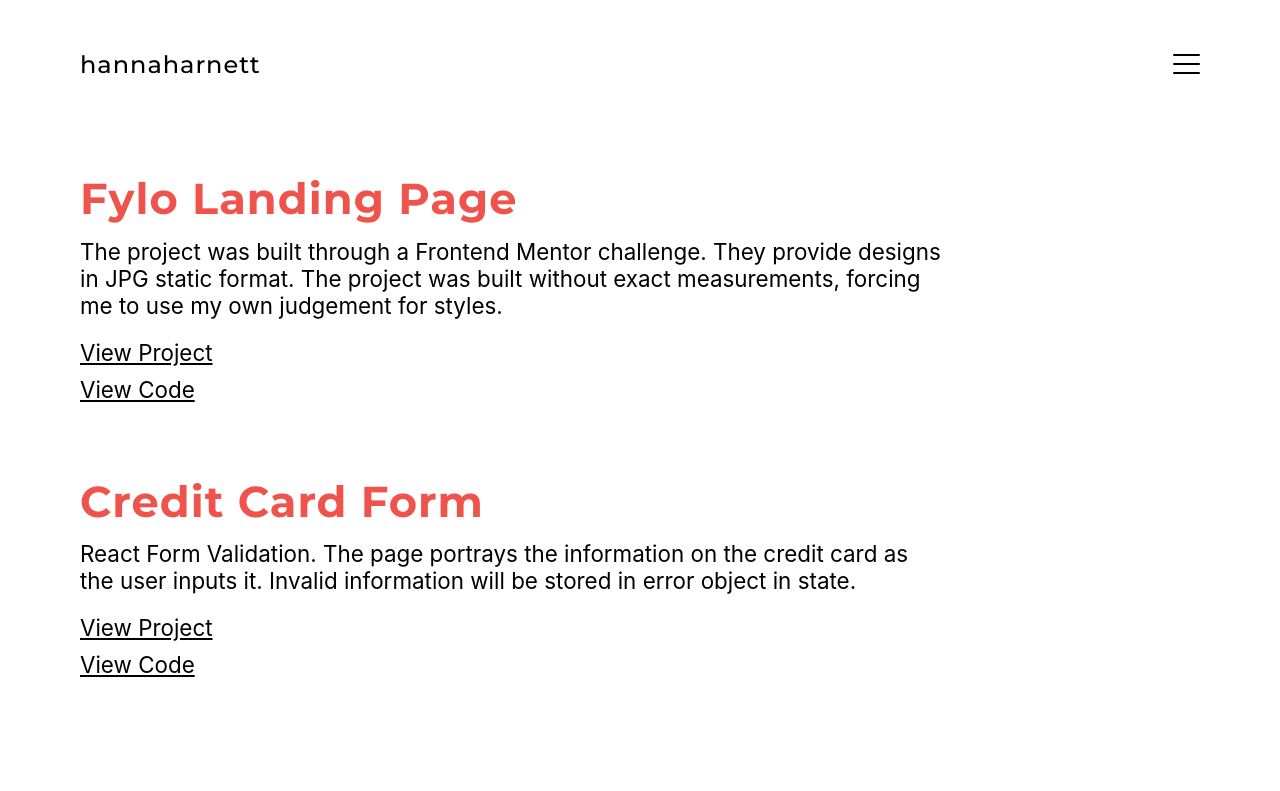
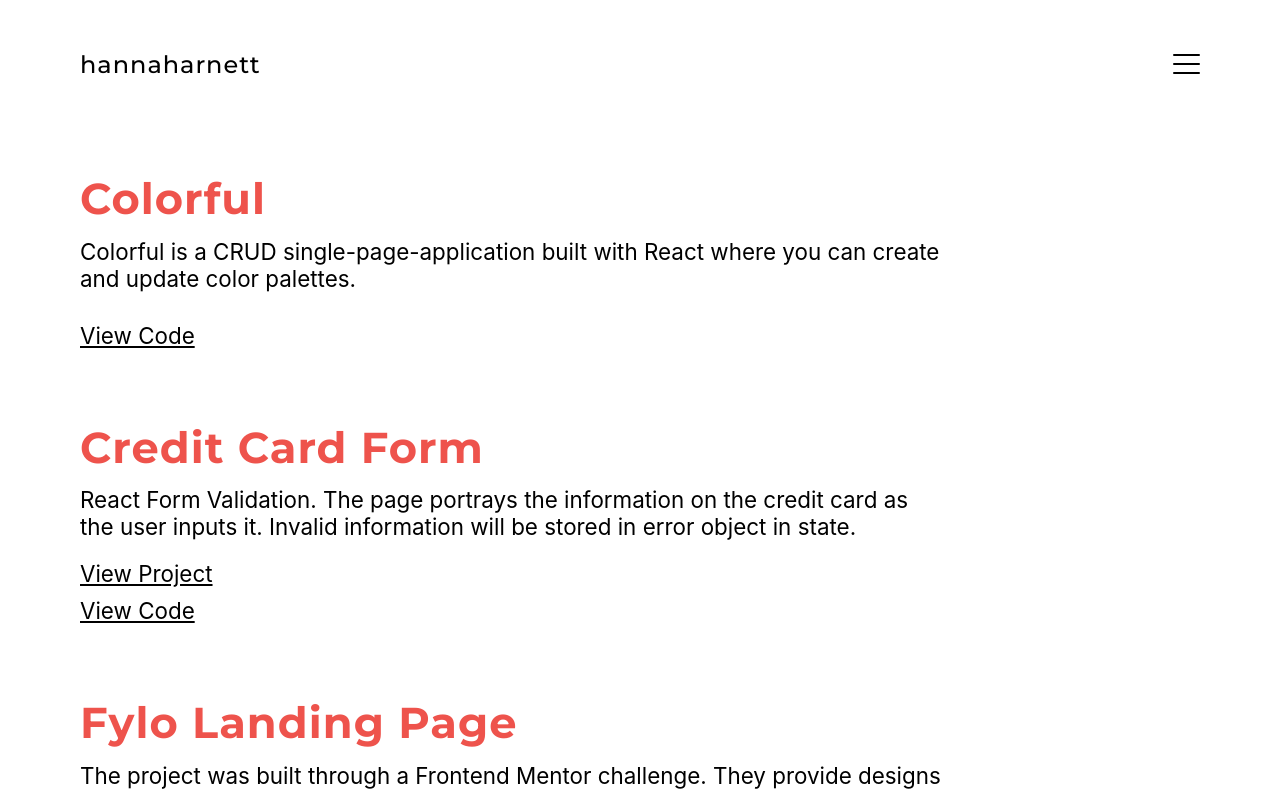
Before and after one commit to hannaharnett/portfolio, a React (Create React App) app: page /projects in a window 1280 px wide. Shown: the top 791 px of the page. Built offline with nearby package versions, Linux system fonts and the light colour scheme.

Commit message:
Add Colorful project and update resume

```diff
--- a/src/ExternalLink.js
+++ b/src/ExternalLink.js
@@ -13,9 +13,10 @@ const Url = styled.a`
 
 class ExternalLink extends Component {
   render() {
+    const { link, name } = this.props;
     return (
-      <Url target="_blank" rel="noopener noreferrer" href={this.props.link}>
-        {this.props.name}
+      <Url target="_blank" rel="noopener noreferrer" href={link}>
+        {name}
       </Url>
     );
   }
--- a/src/Menu.js
+++ b/src/Menu.js
@@ -43,23 +43,24 @@ const MenuContainer = styled.section`
 
 class Menu extends Component {
   render() {
+    const { clickMenu } = this.props;
     return (
       <Wrapper>
         <MenuContainer>
           <ul>
-            <li onClick="">
-              <Link to="/files/fakeResume.pdf" target="_blank" download>
+            <li>
+              <Link to="/files/Hannah-Arnett-resume.pdf" target="_blank">
                 <h1>
                   resume<span>PDF</span>
                 </h1>
               </Link>
             </li>
-            <li onClick={this.props.clickMenu}>
+            <li onClick={clickMenu}>
               <Link to="/projects">
                 <h1>projects</h1>
               </Link>
             </li>
-            <li onClick={this.props.clickMenu}>
+            <li onClick={clickMenu}>
               <Link to="/contact">
                 <h1>contact</h1>
               </Link>
--- a/src/NavIcon.js
+++ b/src/NavIcon.js
@@ -39,12 +39,11 @@ const Wrapper = styled.div`
 
 class NavIcon extends Component {
   render() {
+    const { isToggleOn, closeNav, openNav } = this.props;
     return (
       <Wrapper
-        isToggleOn={this.props.isToggleOn}
-        onClick={
-          this.props.isToggleOn ? this.props.closeNav : this.props.openNav
-        }
+        isToggleOn={isToggleOn}
+        onClick={isToggleOn ? closeNav : openNav}
       >
         <span />
         <span />
--- a/src/ProjectItem.js
+++ b/src/ProjectItem.js
@@ -42,13 +42,15 @@ const About = styled.section`
 
 class ProjectItem extends Component {
   render() {
+    const { name, description, website, code } = this.props.project;
+    const noWebsite = !website ? "" : "View Project";
     return (
       <Wrapper>
         <About>
-          <h1>{this.props.project.name}</h1>
-          <p>{this.props.project.description}</p>
-          <ExternalLink link={this.props.project.website} name="View Project" />
-          <ExternalLink link={this.props.project.code} name="View Code" />
+          <h1>{name}</h1>
+          <p>{description}</p>
+          <ExternalLink link={website} name={noWebsite} />
+          <ExternalLink link={code} name="View Code" />
         </About>
       </Wrapper>
     );
--- a/src/Projects.js
+++ b/src/Projects.js
@@ -8,11 +8,11 @@ const Wrapper = styled.main`
 
 let projects = [
   {
-    name: "Fylo Landing Page",
+    name: "Colorful",
     description:
-      "The project was built through a Frontend Mentor challenge. They provide designs in JPG static format. The project was built without exact measurements, forcing me to use my own judgement for styles.",
-    website: "https://hannaharnett.github.io/fylo-landing-page/",
-    code: "https://github.com/hannaharnett/fylo-landing-page"
+      "Colorful is a CRUD single-page-application built with React where you can create and update color palettes.",
+    website: "",
+    code: "https://github.com/hannaharnett/coloful"
   },
   {
     name: "Credit Card Form",
@@ -20,6 +20,13 @@ let projects = [
       "React Form Validation. The page portrays the information on the credit card as the user inputs it. Invalid information will be stored in error object in state.",
     website: "https://hannaharnett.github.io/credit-card-form/",
     code: "https://github.com/hannaharnett/credit-card-form"
+  },
+  {
+    name: "Fylo Landing Page",
+    description:
+      "The project was built through a Frontend Mentor challenge. They provide designs in JPG static format. The project was built without exact measurements, forcing me to use my own judgement for styles.",
+    website: "https://hannaharnett.github.io/fylo-landing-page/",
+    code: "https://github.com/hannaharnett/fylo-landing-page"
   }
 ];
 
```
Also changed, not shown: 2 other files (tests, documents, lock files or other folders).
